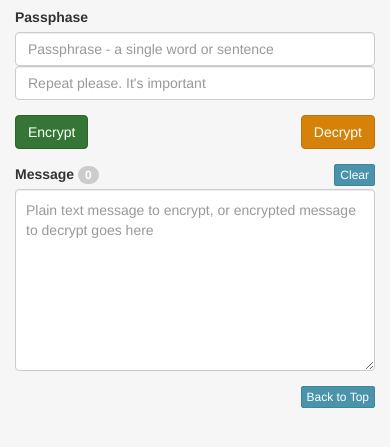
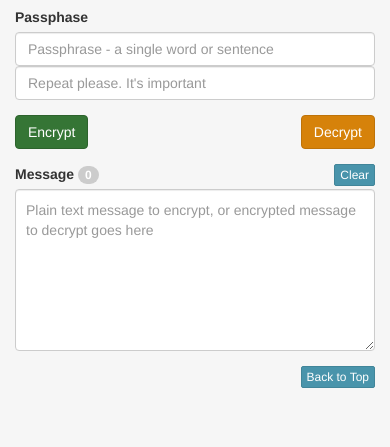
Before and after one commit to khilnani/quickedit.org, a plain HTML site: page index.html in a window 390 px wide. Shown: the part 83-530 px from the top of the page. Drawn offline with Linux system fonts and the light colour scheme.

Commit message:
Updated for 3.5 iphone

```diff
--- a/index.html
+++ b/index.html
@@ -83,7 +83,7 @@
         </div>
         <div class="row">
           <div class="form-group">
-            <textarea rows="8" id="message" name="message" class="form-control" placeholder="Plain text message to encrypt, or encrypted message to decrypt goes here"></textarea>
+            <textarea rows="7" id="message" name="message" class="form-control" placeholder="Plain text message to encrypt, or encrypted message to decrypt goes here"></textarea>
           </div>
         </div>
         <div class="row">
```
